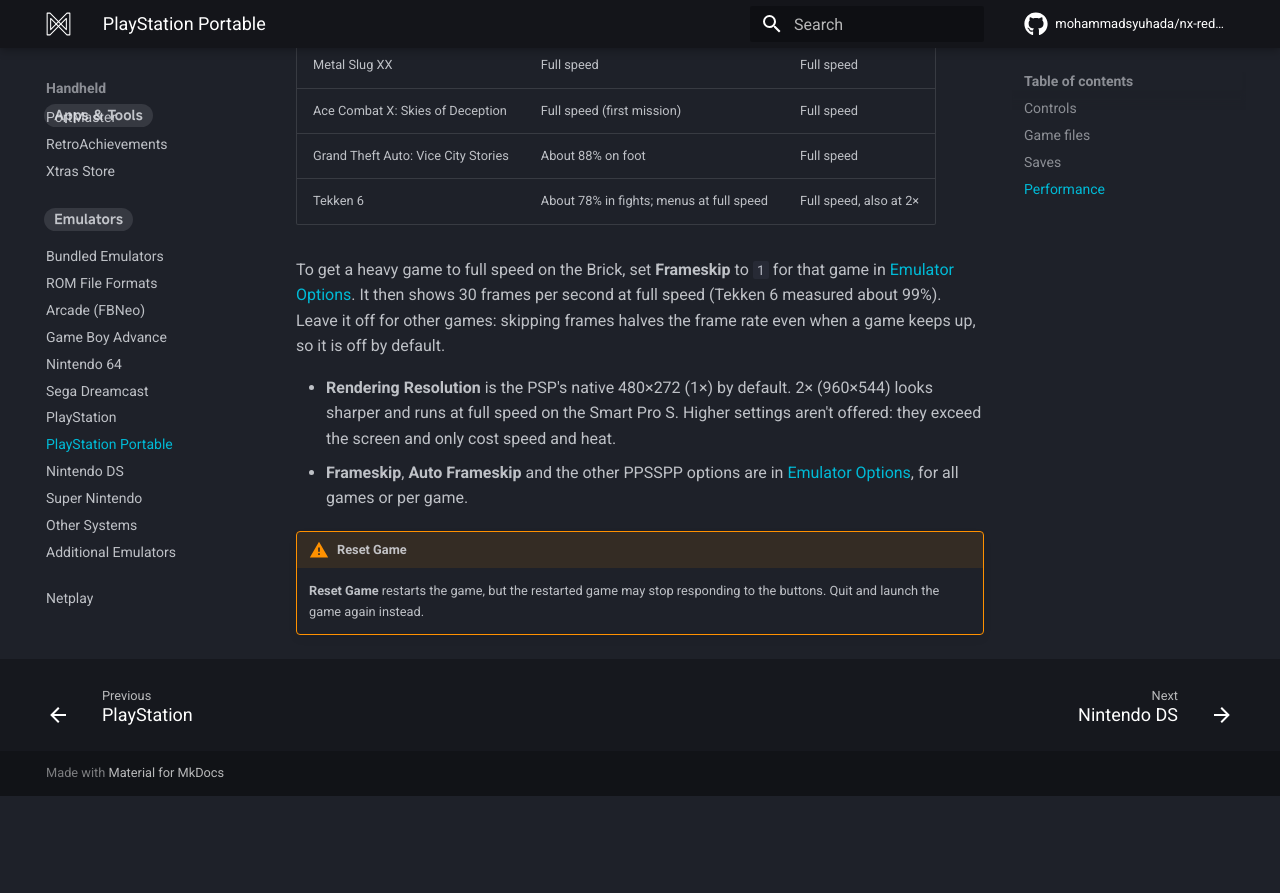
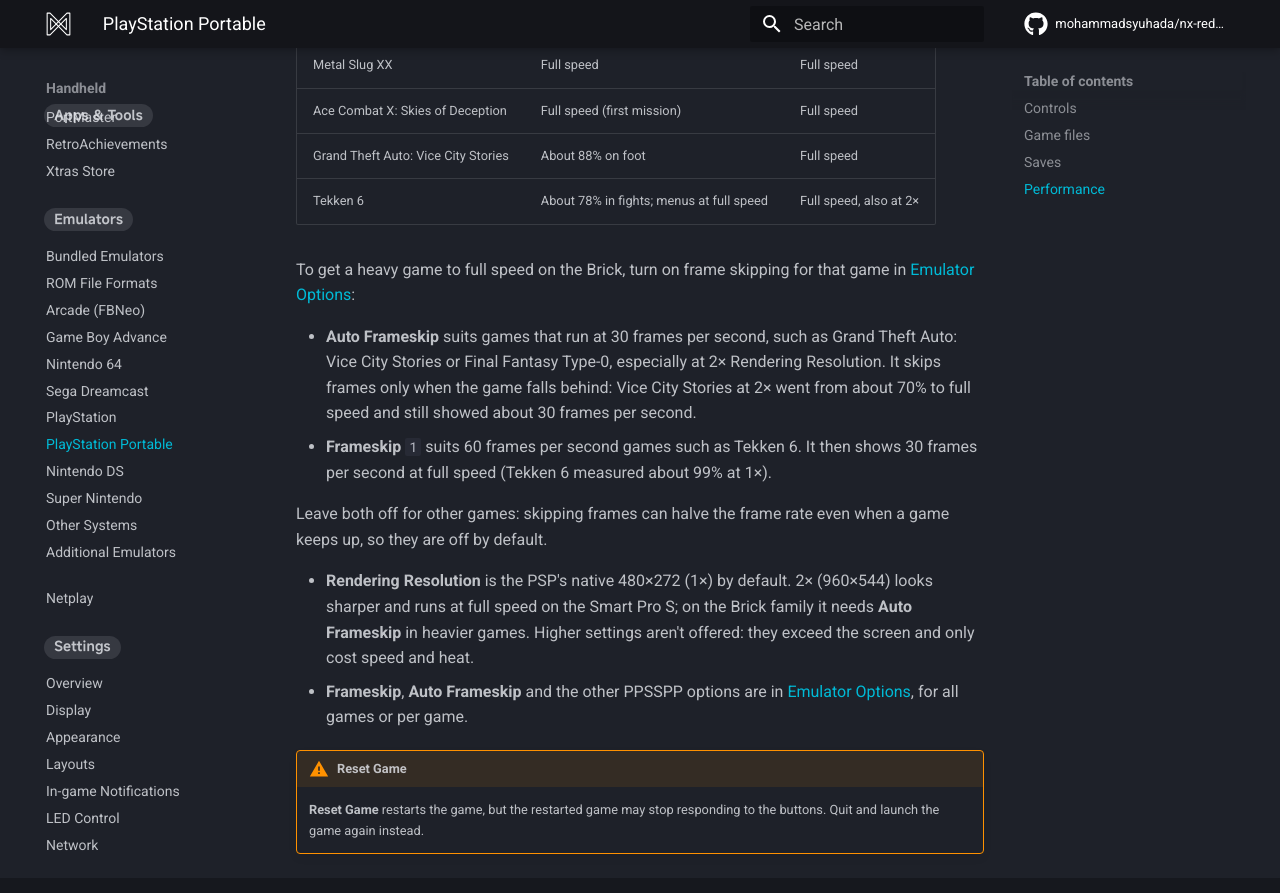
Before and after one commit to mohammadsyuhada/nx-redux-docs, an MkDocs documentation site: the page built from docs/handheld/emulators/psp.md, in a window 1280 px wide and 900 px high, scrolled down 2240 px. Shown: the top 893 px of the window. Built offline with MkDocs 1.6.1 and Material for MkDocs 9.7.7, drawn with Linux system fonts in a browser that asks for light colours; comment, search, counter and statistics services are not loaded; before the commit the page ends 3036 px from its top, so only the background shows below that.

Commit message:
docs(psp): Auto Frameskip for heavy 30 fps games and 2x on the Brick family

```diff
--- a/docs/handheld/emulators/psp.md
+++ b/docs/handheld/emulators/psp.md
@@ -84,14 +84,23 @@
 | Grand Theft Auto: Vice City Stories | About 88% on foot | Full speed |
 | Tekken 6 | About 78% in fights; menus at full speed | Full speed, also at 2× |
 
-To get a heavy game to full speed on the Brick, set **Frameskip** to `1` for
-that game in [Emulator Options](../guide/emulator-options.md). It then shows
-30 frames per second at full speed (Tekken 6 measured about 99%). Leave it off
-for other games: skipping frames halves the frame rate even when a game keeps
-up, so it is off by default.
+To get a heavy game to full speed on the Brick, turn on frame skipping for
+that game in [Emulator Options](../guide/emulator-options.md):
+
+- **Auto Frameskip** suits games that run at 30 frames per second, such as
+  Grand Theft Auto: Vice City Stories or Final Fantasy Type-0, especially at
+  2× Rendering Resolution. It skips frames only when the game falls behind:
+  Vice City Stories at 2× went from about 70% to full speed and still showed
+  about 30 frames per second.
+- **Frameskip** `1` suits 60 frames per second games such as Tekken 6. It then
+  shows 30 frames per second at full speed (Tekken 6 measured about 99% at 1×).
+
+Leave both off for other games: skipping frames can halve the frame rate even
+when a game keeps up, so they are off by default.
 
 - **Rendering Resolution** is the PSP's native 480×272 (1×) by default. 2×
-  (960×544) looks sharper and runs at full speed on the Smart Pro S. Higher
+  (960×544) looks sharper and runs at full speed on the Smart Pro S; on the
+  Brick family it needs **Auto Frameskip** in heavier games. Higher
   settings aren't offered: they exceed the screen and only cost speed and heat.
 - **Frameskip**, **Auto Frameskip** and the other PPSSPP options are in
   [Emulator Options](../guide/emulator-options.md), for all games or per game.
```
